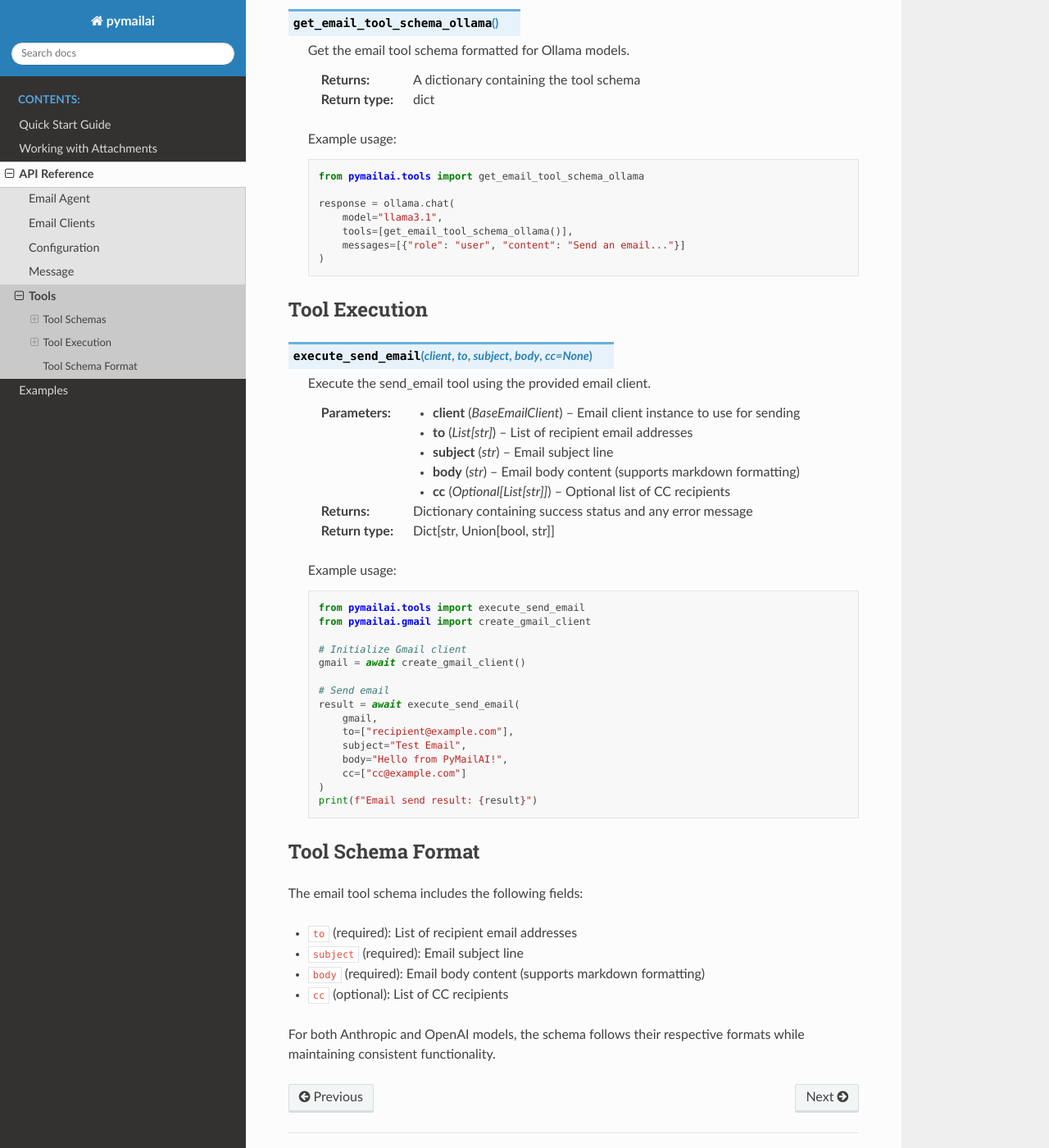
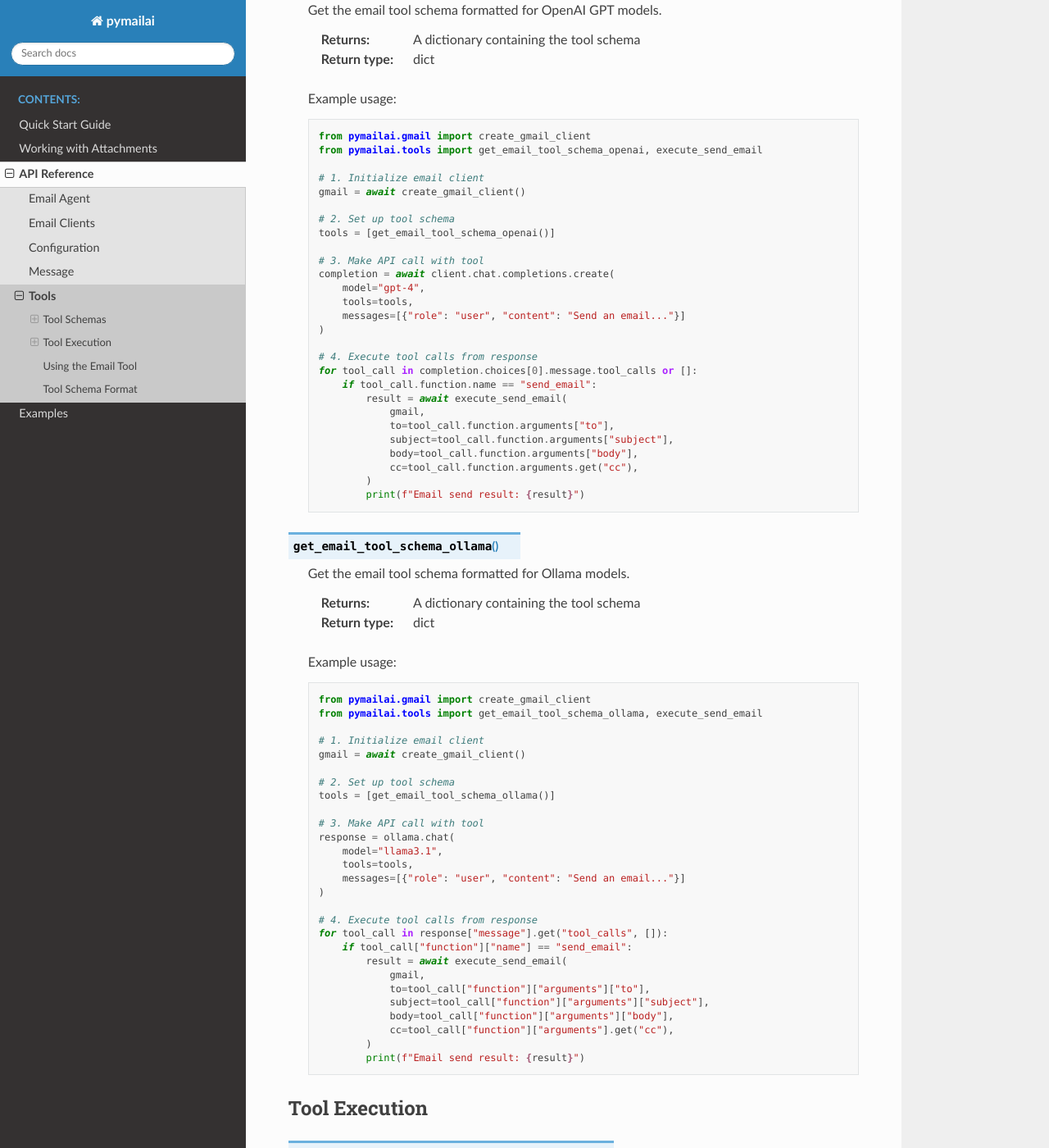
Before and after one commit to tomatyss/PyMailAI, a Sphinx documentation site: the page built from docs/source/api/tools.rst, in a window 1280 px wide and 1400 px high, scrolled down 1013 px. Shown: the whole window at 82% size. Built offline with Sphinx 7.4.7 and the Read the Docs theme 3.1.0, drawn with Linux system fonts in a browser that asks for light colours; some of the changed text lies outside the part shown.

Commit message:
Enhance email tool documentation with usage examples and execution steps

```diff
--- a/docs/source/api/tools.rst
+++ b/docs/source/api/tools.rst
@@ -17,14 +17,33 @@ Tool Schemas
 
    .. code-block:: python
 
-      from pymailai.tools import get_email_tool_schema_anthropic
+      from pymailai.gmail import create_gmail_client
+      from pymailai.tools import get_email_tool_schema_anthropic, execute_send_email
 
+      # 1. Initialize email client
+      gmail = await create_gmail_client()
+
+      # 2. Set up tool schema
       tools = [get_email_tool_schema_anthropic()]
+
+      # 3. Make API call with tool
       response = await client.messages.create(
           model="claude-3-opus-20240229",
           tools=tools,
           messages=[{"role": "user", "content": "Send an email..."}]
       )
+
+      # 4. Execute tool calls from response
+      for tool_call in response.content[0].tool_calls or []:
+          if tool_call.name == "send_email":
+              result = await execute_send_email(
+                  gmail,
+                  to=tool_call.parameters["to"],
+                  subject=tool_call.parameters["subject"],
+                  body=tool_call.parameters["body"],
+                  cc=tool_call.parameters.get("cc"),
+              )
+              print(f"Email send result: {result}")
 
 .. py:function:: get_email_tool_schema_openai()
 
@@ -37,14 +56,33 @@ Tool Schemas
 
    .. code-block:: python
 
-      from pymailai.tools import get_email_tool_schema_openai
+      from pymailai.gmail import create_gmail_client
+      from pymailai.tools import get_email_tool_schema_openai, execute_send_email
 
+      # 1. Initialize email client
+      gmail = await create_gmail_client()
+
+      # 2. Set up tool schema
       tools = [get_email_tool_schema_openai()]
+
+      # 3. Make API call with tool
       completion = await client.chat.completions.create(
           model="gpt-4",
           tools=tools,
           messages=[{"role": "user", "content": "Send an email..."}]
       )
+
+      # 4. Execute tool calls from response
+      for tool_call in completion.choices[0].message.tool_calls or []:
+          if tool_call.function.name == "send_email":
+              result = await execute_send_email(
+                  gmail,
+                  to=tool_call.function.arguments["to"],
+                  subject=tool_call.function.arguments["subject"],
+                  body=tool_call.function.arguments["body"],
+                  cc=tool_call.function.arguments.get("cc"),
+              )
+              print(f"Email send result: {result}")
 
 .. py:function:: get_email_tool_schema_ollama()
 
@@ -57,13 +95,33 @@ Tool Schemas
 
    .. code-block:: python
 
-      from pymailai.tools import get_email_tool_schema_ollama
+      from pymailai.gmail import create_gmail_client
+      from pymailai.tools import get_email_tool_schema_ollama, execute_send_email
 
+      # 1. Initialize email client
+      gmail = await create_gmail_client()
+
+      # 2. Set up tool schema
+      tools = [get_email_tool_schema_ollama()]
+
+      # 3. Make API call with tool
       response = ollama.chat(
           model="llama3.1",
-          tools=[get_email_tool_schema_ollama()],
+          tools=tools,
           messages=[{"role": "user", "content": "Send an email..."}]
       )
+
+      # 4. Execute tool calls from response
+      for tool_call in response["message"].get("tool_calls", []):
+          if tool_call["function"]["name"] == "send_email":
+              result = await execute_send_email(
+                  gmail,
+                  to=tool_call["function"]["arguments"]["to"],
+                  subject=tool_call["function"]["arguments"]["subject"],
+                  body=tool_call["function"]["arguments"]["body"],
+                  cc=tool_call["function"]["arguments"].get("cc"),
+              )
+              print(f"Email send result: {result}")
 
 Tool Execution
 -------------
@@ -105,6 +163,28 @@ Tool Execution
       )
       print(f"Email send result: {result}")
 
+Using the Email Tool
+----------------
+
+The process of using the email tool involves four main steps:
+
+1. Initialize the Email Client:
+   - Use create_gmail_client() or your preferred email client
+   - This provides the mechanism for actually sending emails
+
+2. Set up the Tool Schema:
+   - Choose the appropriate schema for your AI model
+   - Add it to the tools list in your API call
+
+3. Make the API Call:
+   - Include the tool schema in your model request
+   - The model will generate tool calls in its response
+
+4. Execute the Tool Calls:
+   - Process the tool calls from the model's response
+   - Use execute_send_email() to actually send the emails
+   - Handle the results appropriately
+
 Tool Schema Format
 ----------------
 
```
